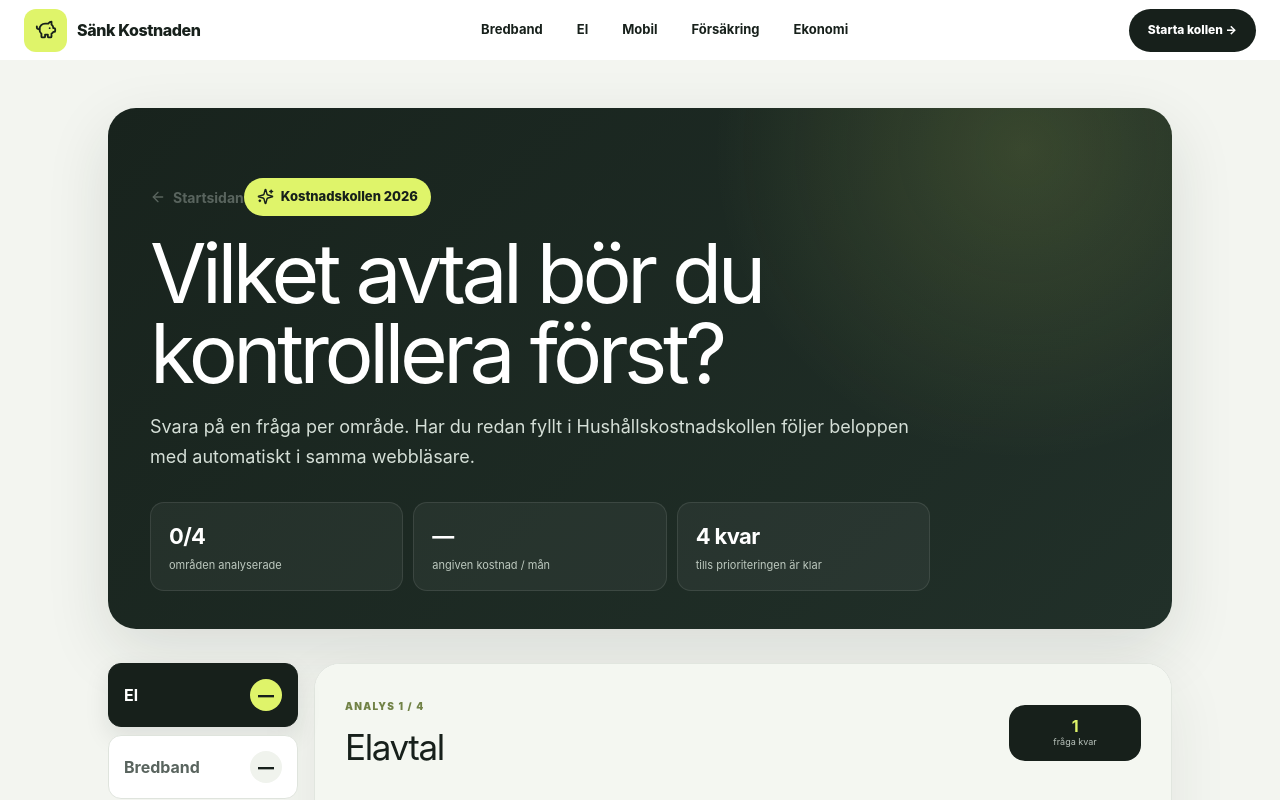
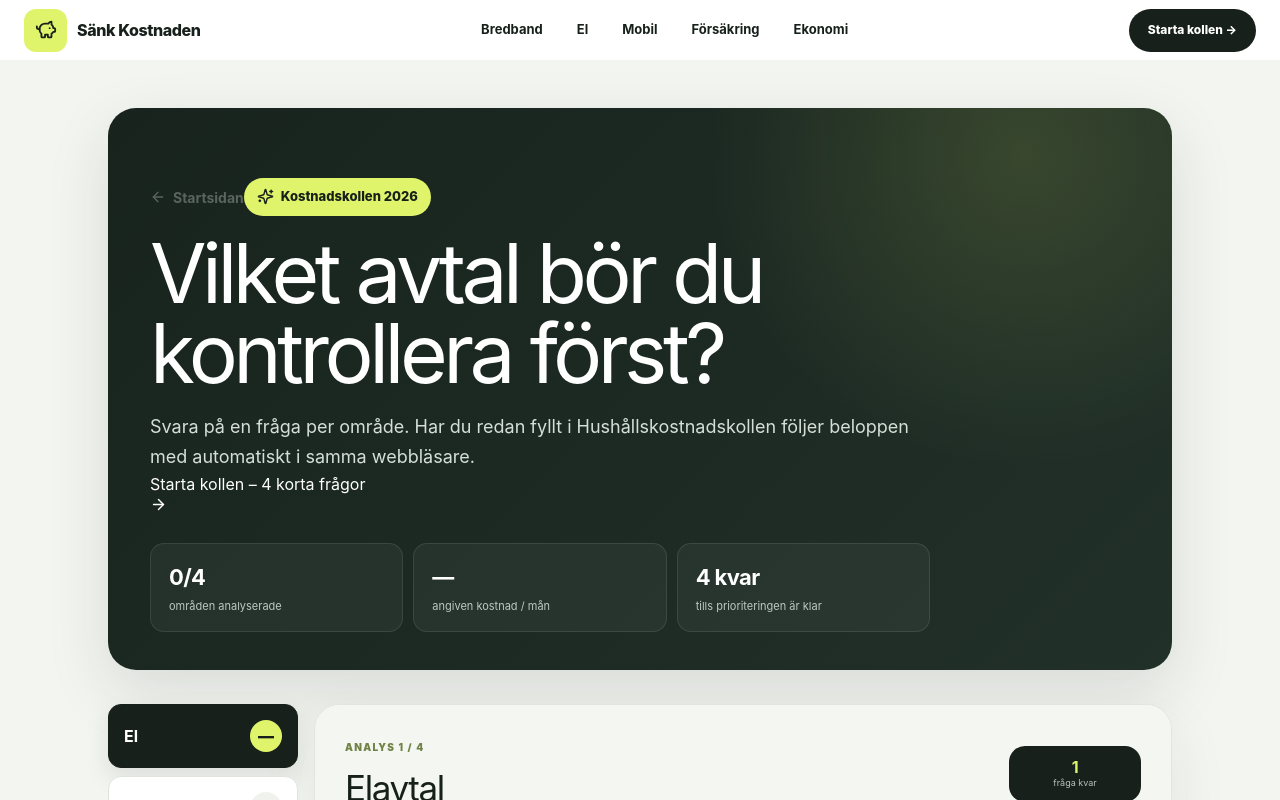
Before and after one commit to arvidlandin-cpu/sankkostnaden, a Next.js app: page /app in a window 1280 px wide. Shown: the top 800 px of the page. Built offline with nearby package versions, Linux system fonts and the light colour scheme.

Commit message:
Add clear Cost Check start CTA

```diff
--- a/pages/app.tsx
+++ b/pages/app.tsx
@@ -156,6 +156,7 @@ export default function SavingsApp(){
         <div className={styles.badge}><Sparkles size={17}/> Kostnadskollen 2026</div>
         <h1>Vilket avtal bör du kontrollera först?</h1>
         <p>Svara på en fråga per område. Har du redan fyllt i Hushållskostnadskollen följer beloppen med automatiskt i samma webbläsare.</p>
+        <a className={styles.heroStart} href='#fragor' onClick={()=>emitAnalyticsEvent('cost_check_hero_start_click',{source:'app_hero'})}>Starta kollen – 4 korta frågor <ArrowRight size={17}/></a>
         <div className={styles.heroStats}>
           <div><strong>{completed}/4</strong><span>områden analyserade</span></div>
           <div><strong>{totalMonthly?totalMonthly.toLocaleString('sv-SE')+' kr':'—'}</strong><span>angiven kostnad / mån</span></div>
```
